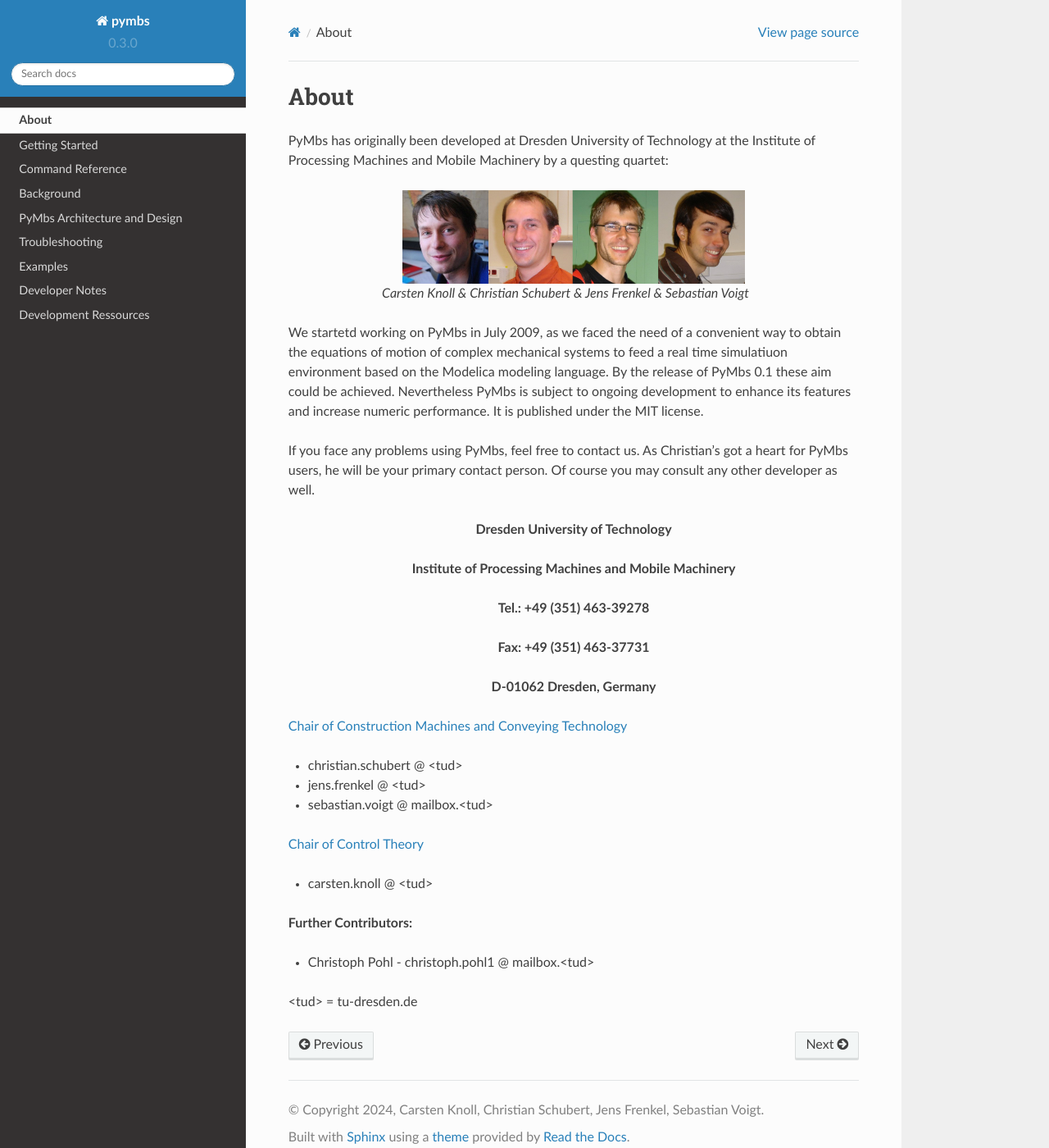
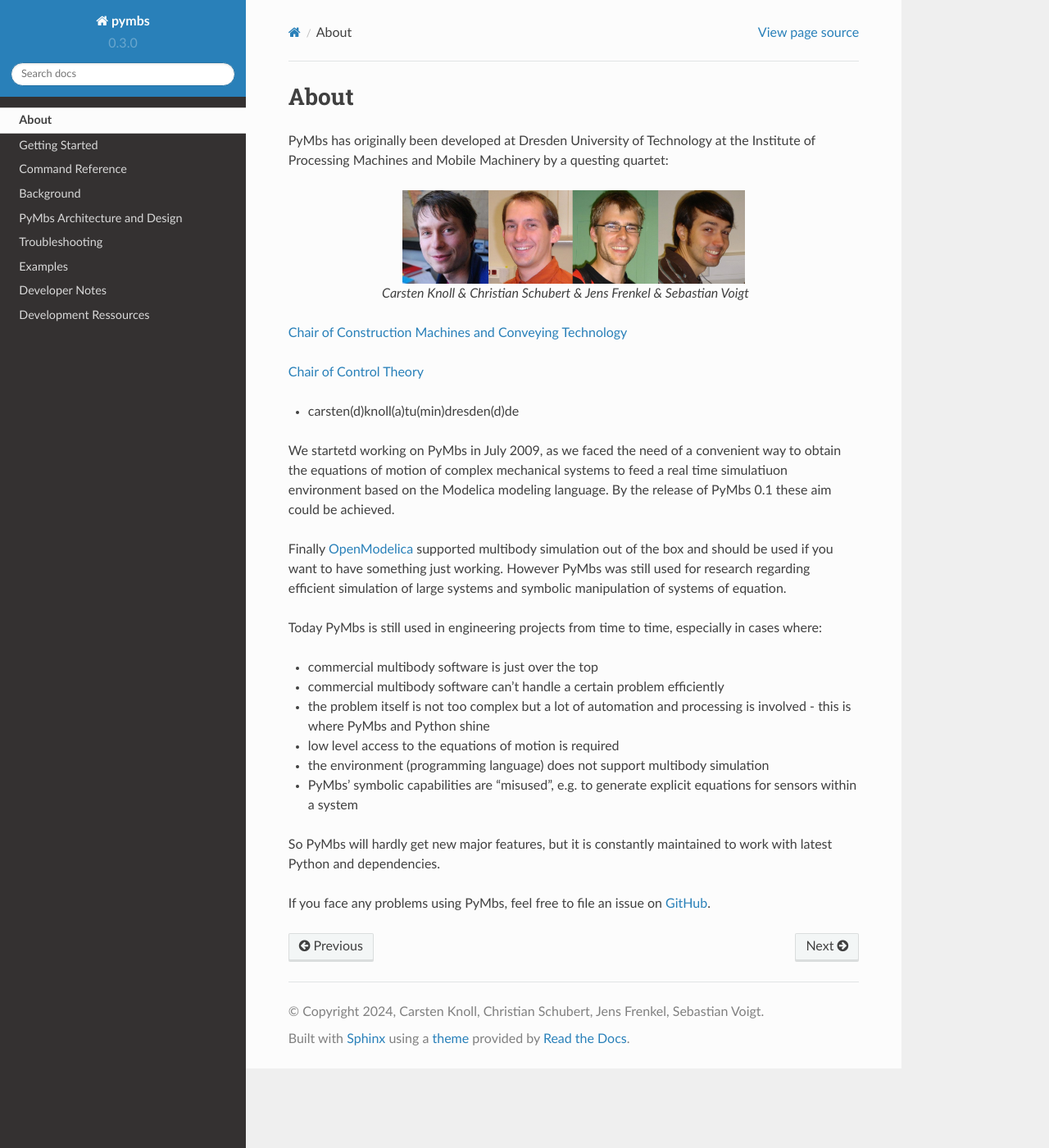
Before and after one commit to sevoigt/pymbs, a Sphinx documentation site: the page built from doc/source/preamble/about.rst, in a window 1280 px wide and 1400 px high. Shown: the whole window at 82% size. Built offline with Sphinx 7.4.7 and the Read the Docs theme 2.0.0, drawn with Linux system fonts in a browser that asks for light colours; formulas are drawn with MathJax 3.

Commit message:
updated about section of preamble

```diff
--- a/doc/source/preamble/about.rst
+++ b/doc/source/preamble/about.rst
@@ -10,39 +10,38 @@ Institute of Processing Machines and Mobile Machinery by a questing quartet:
 
     Carsten Knoll & Christian Schubert & Jens Frenkel & Sebastian Voigt
 
+
+`Chair of Construction Machines and Conveying Technology <https://tu-dresden.de/ing/maschinenwesen/imd/bm>`_
+
+`Chair of Control Theory <http://www.et.tu-dresden.de/rst/>`_
+
+* carsten(d)knoll(a)tu(min)dresden(d)de
+
+
 We startetd working on PyMbs in July 2009, as we faced the need of a
 convenient way to obtain the equations of motion of complex mechanical
 systems to feed a real time simulatiuon environment based on the Modelica
 modeling language. By the release of PyMbs 0.1 these aim could be achieved.
-Nevertheless PyMbs is subject to ongoing development to enhance its features
-and increase numeric performance. It is published under the MIT license.
 
-If you face any problems using PyMbs, feel free to contact us. As Christian's
-got a heart for PyMbs users, he will be your primary contact person. Of course
-you may consult any other developer as well.
+Finally `OpenModelica <https://openmodelica.org>`_ supported multibody
+simulation out of the box and should be used if you want to have something
+just working. However PyMbs was still used for research regarding efficient
+simulation of large systems and symbolic manipulation of systems of equation.
 
-.. centered:: Dresden University of Technology
+Today PyMbs is still used in engineering projects from time to time, especially
+in cases where:
 
-.. centered:: Institute of  Processing Machines and Mobile Machinery
+* commercial multibody software is just over the top
+* commercial multibody software can't handle a certain problem efficiently
+* the problem itself is not too complex but a lot of automation and processing
+  is involved - this is where PyMbs and Python shine
+* low level access to the equations of motion is required
+* the environment (programming language) does not support multibody simulation
+* PyMbs' symbolic capabilities are "misused", e.g. to generate explicit
+  equations for sensors within a system
 
-.. centered:: Tel.: +49 (351) 463-39278
+So PyMbs will hardly get new major features, but it is constantly maintained to
+work with latest Python and dependencies.
 
-.. centered:: Fax: +49 (351) 463-37731
-
-.. centered:: D-01062 Dresden, Germany
-
-`Chair of Construction Machines and Conveying Technology <http://tu-dresden.de/bft>`_
-
-* christian.schubert @ <tud>
-* jens.frenkel @ <tud>
-* sebastian.voigt @ mailbox.<tud>
-
-`Chair of Control Theory <http://www.et.tu-dresden.de/rst/>`_
-
-* carsten.knoll @ <tud>
-
-**Further Contributors:**
-
-* Christoph Pohl - christoph.pohl1 @ mailbox.<tud>
-
-<tud> = tu-dresden.de
+If you face any problems using PyMbs, feel free to file an issue on
+`GitHub <https://github.com/sevoigt/pymbs>`_.
```
